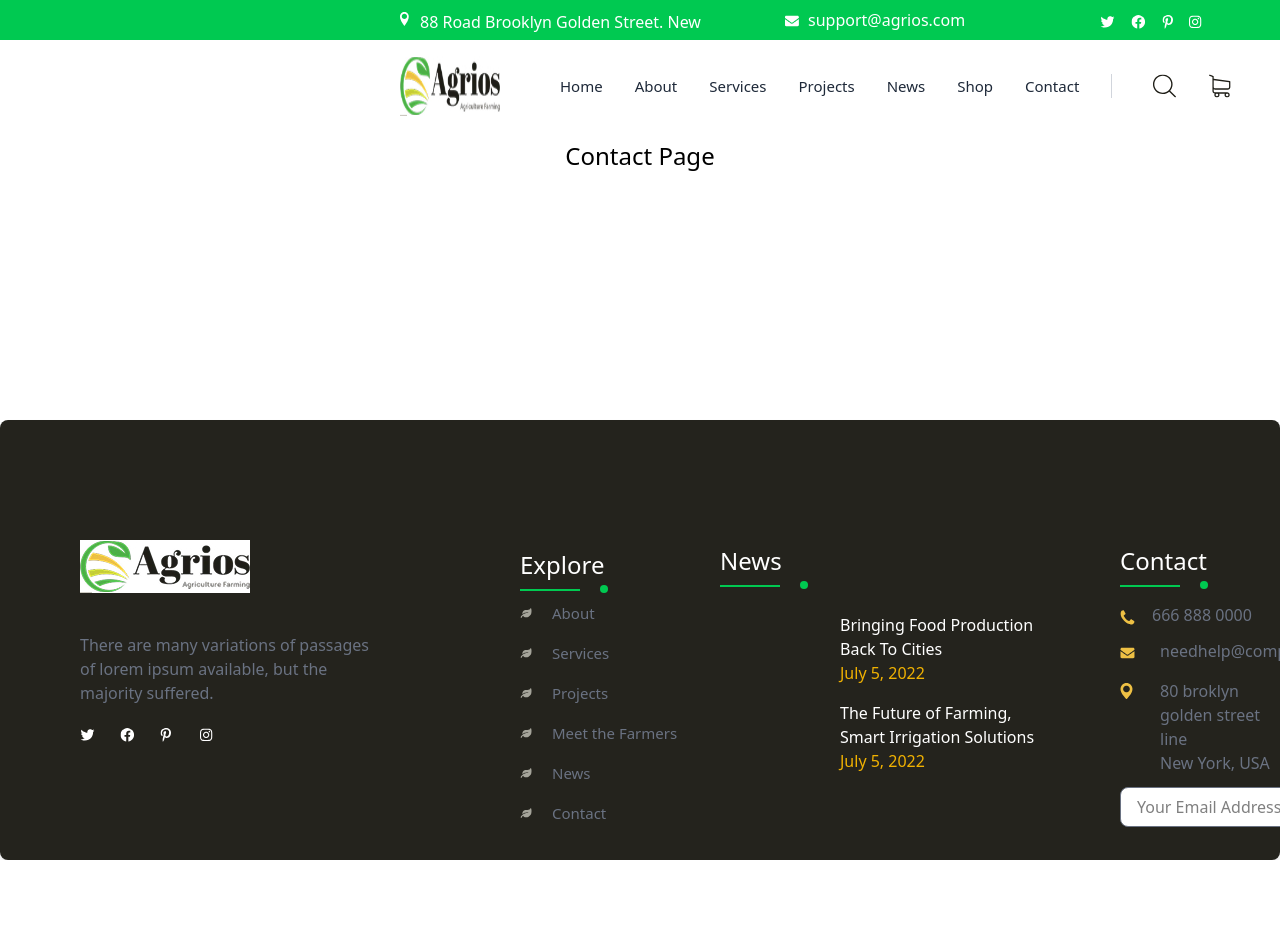
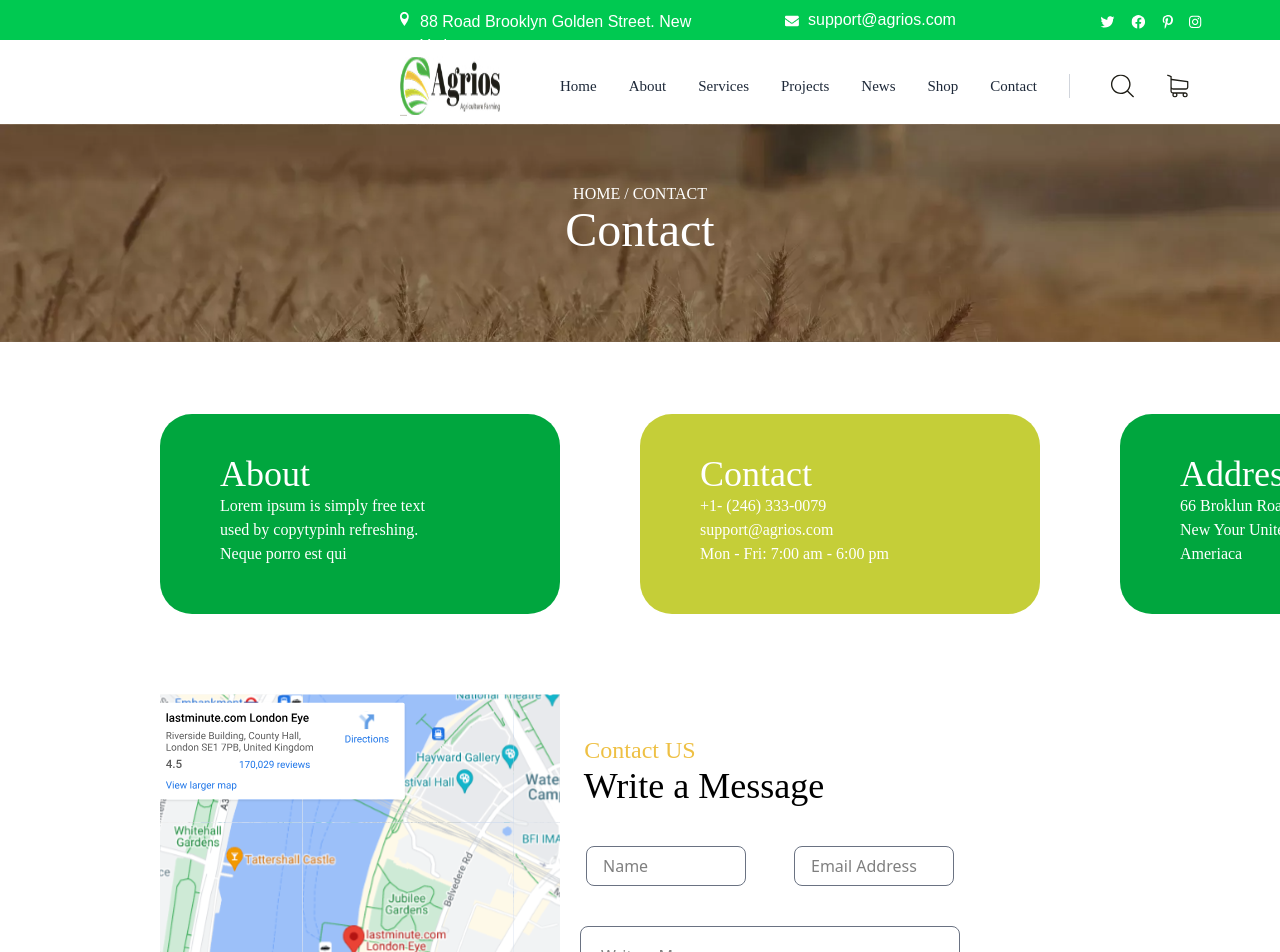
Before and after one commit to rauone/Home3-Agriculture, a React (Vite) app: page /contact in a window 1280 px wide. Shown: the top 952 px of the page. Before the commit the page ends 860 px from the top, so only its background shows below. Built offline with nearby package versions, Linux system fonts and the light colour scheme.

Commit message:
Добавлена страница Contact

```diff
--- a/src/index.css
+++ b/src/index.css
@@ -1 +1,67 @@
 @import "tailwindcss";
+
+:root {
+  --font-Manrope: "Medium", sans-serif;
+  --font-Manrope2: "ExtraBold", serif;
+  --font-Manrope3: "SemiBold", serif;
+  --font-Manrope4: "Bold", sans-serif;
+  --font-Covored: "Regular", serif;
+}
+
+@font-face {
+  font-family: var(--font-Manrope);
+  src: url("/assets/fonts/manrope-5.woff2") format(woff2);
+  font-weight: 600;
+  font-style: normal;
+}
+
+@font-face {
+  font-family: var(--font-Manrope2);
+  src: url("public/assets/fonts/manrope-extrabold.ttf") format(truetype);
+  font-weight: 700;
+  font-style: normal;
+}
+
+@font-face {
+  font-family: var(--font-Manrope3);
+  src: url("public/assets/fonts/manrope-semibold.ttf") format(truetype);
+  font-weight: 600;
+  font-style: normal;
+}
+
+@font-face {
+  font-family: var(--font-Manrope4);
+  src: url("public/assets/fonts/ofont.ru_Manrope.ttf") format(truetype);
+  font-weight: 600;
+  font-style: normal;
+}
+
+@font-face {
+  font-family: var(--font-Covored);
+  src: url("public/assets/fonts/Covered_By_Your_Grace/CoveredByYourGrace-Regular.ttf")
+    format(truetype);
+  font-weight: 600;
+  font-style: normal;
+}
+
+@layer base {
+  .font-Manrope {
+    font-family: var(--font-Manrope);
+  }
+
+  .font-Manrope2 {
+    font-family: var(--font-Manrope2);
+  }
+
+  .font-Manrope3 {
+    font-family: var(--font-Manrope3);
+  }
+
+  .font-Manrope4 {
+    font-family: var(--font-Manrope4);
+  }
+
+  .font-Covored {
+    font-family: var(--font-Covored);
+  }
+}
--- a/src/pages/Contact/Contact.jsx
+++ b/src/pages/Contact/Contact.jsx
@@ -1,5 +1,76 @@
 const Contact = () => {
-    return <h1 className="text-center text-2xl p-4">Contact Page</h1>;
-  };
+  return (
+    <div className="text-center w-full">
+      <img src="src/assets/img/title.svg" />
+      <h1 className="-mt-40 text-white font-Manrope3">HOME / CONTACT</h1>
+      <p className="text-5xl text-white font-Manrope2">Contact</p>
+      <div className="mt-40 text-start items-center">
+        <div className="bg-green-600 container w-100 h-50 ml-40 rounded-4xl">
+          <h1 className="ml-15 font-Covored text-4xl text-white pt-10">
+            About
+          </h1>
+          <p className="ml-15 font-Manrope3 text-white">
+            Lorem ipsum is simply free text <br /> used by copytypinh
+            refreshing.
+            <br /> Neque porro est qui
+          </p>
+        </div>
+      </div>
+      <div className="text-start items-center -mt-50 ml-120">
+        <div className="bg-[#C5CE38] container w-100 h-50 ml-40 rounded-4xl">
+          <h1 className="ml-15 font-Covored text-4xl text-white pt-10">
+            Contact
+          </h1>
+          <p className="ml-15 font-Manrope3 text-white">
+            +1- (246) 333-0079 <br /> support@agrios.com
+            <br />
+            Mon - Fri: 7:00 am - 6:00 pm
+          </p>
+        </div>
+      </div>
+      <div className="-mt-50 text-start items-center ml-240">
+        <div className="bg-green-600 container w-100 h-50 ml-40 rounded-4xl">
+          <h1 className="ml-15 font-Covored text-4xl text-white pt-10">
+            Address
+          </h1>
+          <p className="ml-15 font-Manrope3 text-white">
+            66 Broklun Road Golden Street,
+            <br /> New Your United States of <br />
+            Ameriaca
+          </p>
+        </div>
+      </div>
+      <div className="mt-20 w-100 ml-40">
+        <img src="src/assets/img/Iframe - London Eye, London, United Kingdom.svg" />
+      </div>
+      <div className="text-center -mt-120">
+        <h1 className="font-Covored text-[#EEC044]  text-2xl">Contact US</h1>
+        <p className="text-4xl ml-32 font-Manrope2">Write a Message</p>
+        <div>
+          <input
+            type="username"
+            placeholder="Name"
+            className="w-40 h-10 bg-white text-black border border-gray-500 rounded-lg pl-4 mt-10 ml-65"
+          />
+          <input
+            type="email"
+            placeholder="Email Address "
+            className="w-40 h-10 bg-white text-black border border-gray-500 rounded-lg pl-4 ml-12"
+          />
+        </div>
+        <input
+          type="Message"
+          placeholder="Write a Message"
+          className="w-95 h-50 bg-white text-black border border-gray-500 rounded-lg mt-10 ml-65 p-5 pb-40"
+        />
+        <div className="-mt-35">
+          <button className="bg-green-500 text-white px-6 py-3 rounded-lg hover:bg-green-600 mt-42">
+            Subscribe
+          </button>
+        </div>
+      </div>
+    </div>
+  );
+};
 
-  export default Contact;
+export default Contact;
--- a/src/pages/Home/Header.jsx
+++ b/src/pages/Home/Header.jsx
@@ -104,7 +104,7 @@ const Header = () => {
             <p className="text-yellow-500">SSSSS</p>
           </span>
         </p>
-        <img src="src/assets/imag/section 50.svg" className="w-70 -ml-120" />
+        <img src="src/assets/img/section 50.svg" className="w-70 -ml-120" />
         <p className="font-Manrope2 ml-180 -mt-24">
           Garlic <br />
           <span className="text-green-500">
```
Also changed, not shown: src/pages/About/About.jsx (+56 -27 lines), src/assets/img/Iframe - London Eye, London, United Kingdom.svg (added), src/assets/img/title.svg (added).
